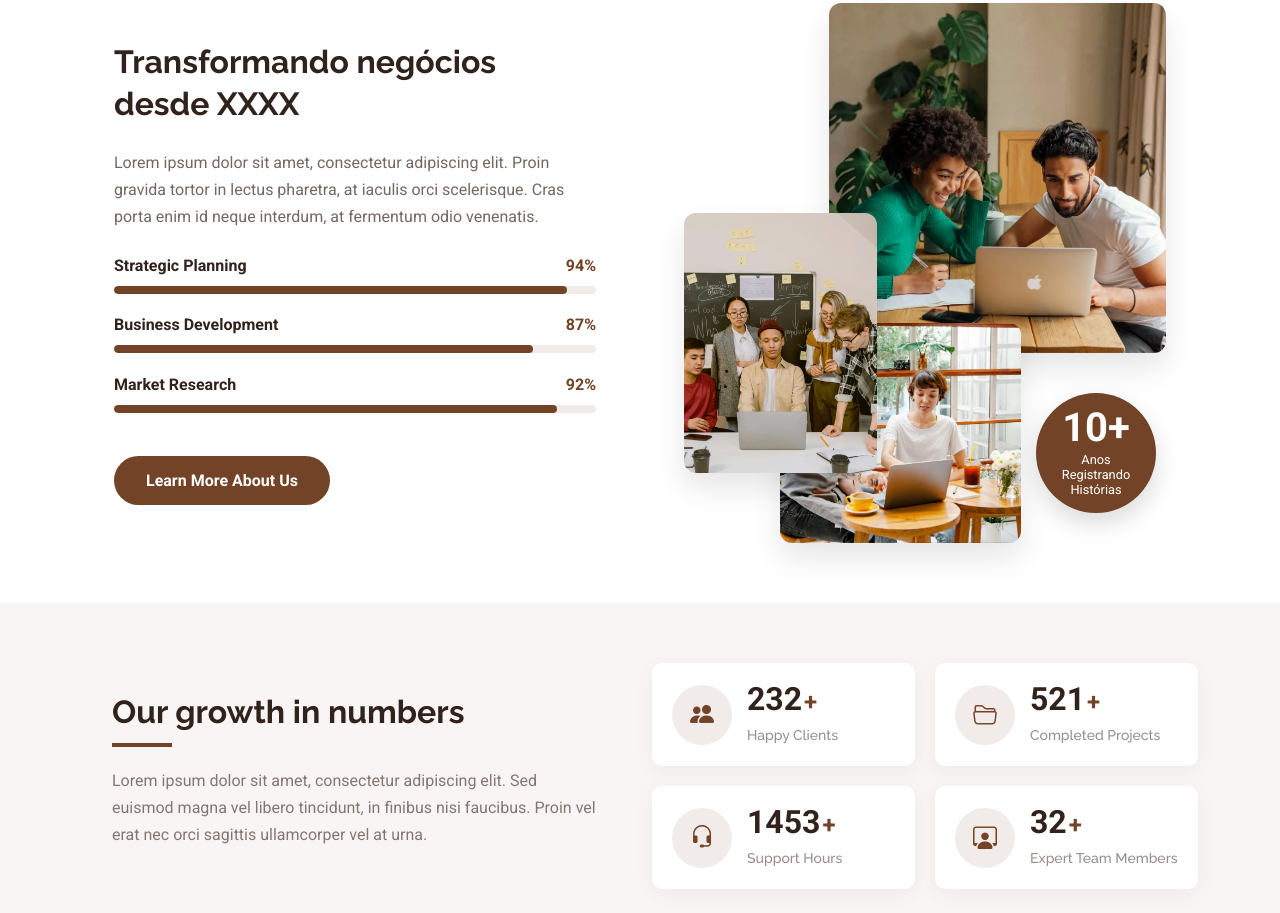
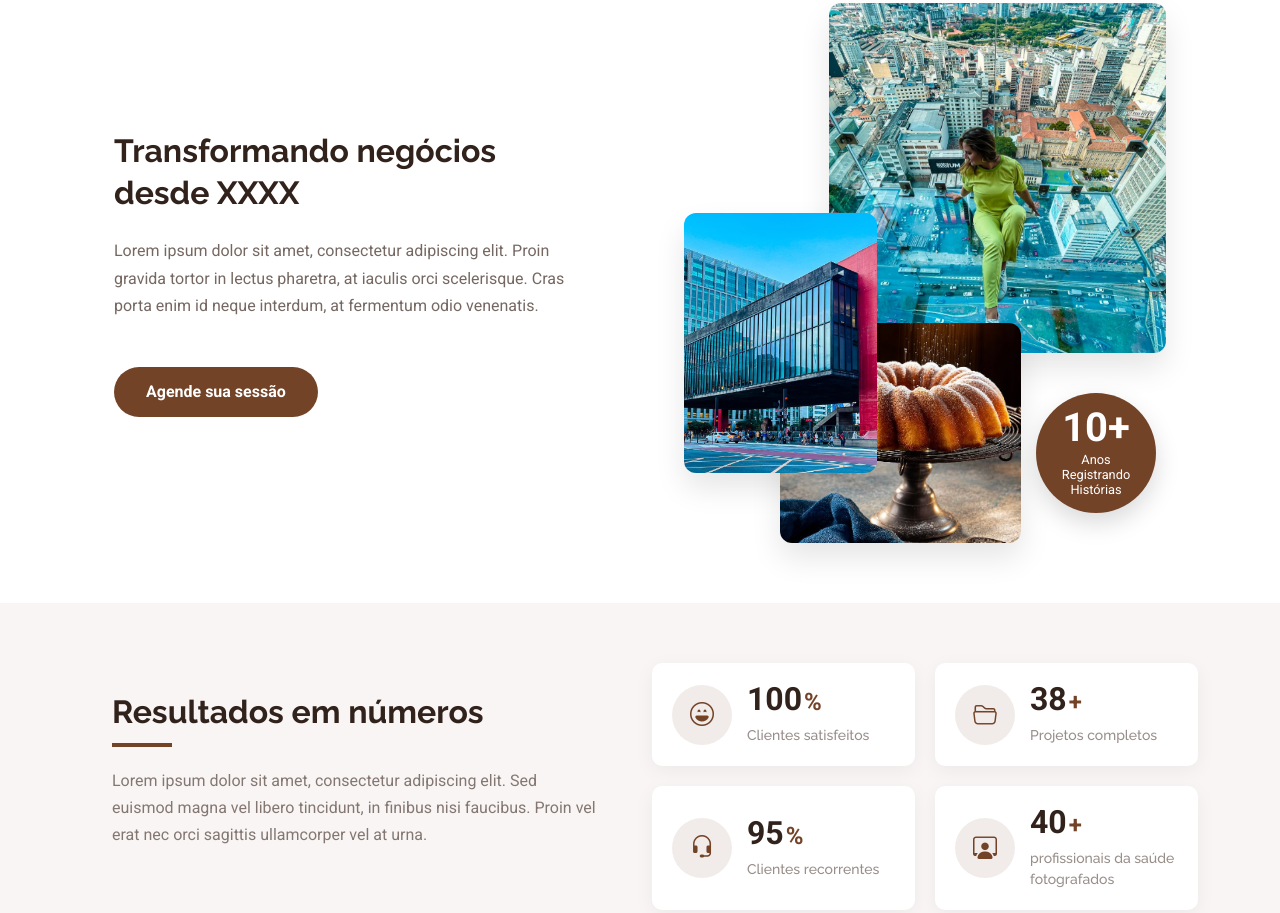
Before and after one commit to DiegoReports/Gizulinski, a plain HTML site: page index.html in a window 1280 px wide. Shown: the part 1770-2683 px from the top of the page. Drawn offline with Linux system fonts and the light colour scheme.

Commit message:
Update: add new contents services

```diff
--- a/index.html
+++ b/index.html
@@ -191,9 +191,9 @@ Cada ensaio é um convite para enxergar além da estética: é sobre confiança,
         <div class="row align-items-center about-showcase">
           <div class="col-lg-6 order-lg-2" data-aos="fade-left" data-aos-delay="300">
             <div class="about-image-grid">
-              <img src="assets/img/about/about-15.webp" class="img-grid-main" alt="Our company vision">
-              <img src="assets/img/about/about-17.webp" class="img-grid-secondary" alt="Our team">
-              <img src="assets/img/about/about-square-5.webp" class="img-grid-tertiary" alt="Our workspace">
+              <img src="./assets/img/gallery/Fotografia_Gidzulinski_sao_paulo_cidade.png" class="img-grid-main" alt="Our team">
+              <img src="./assets/img/gallery/Fotografia_Gidzulinski_cidade_trianon_masp.png" class="img-grid-tertiary" alt="Our workspace">
+              <img src="./assets/img/gallery/Fotografia_Gidzulinski_cake.png" class="img-grid-secondary" alt="Our company vision">
               <div class="experience-badge" data-aos="zoom-in" data-aos-delay="500">
                 <span class="years">10+</span>
                 <span class="text">Anos Registrando Histórias</span>
@@ -205,37 +205,8 @@ Cada ensaio é um convite para enxergar além da estética: é sobre confiança,
               <h3>Transformando negócios desde XXXX</h3>
               <p class="mb-4">Lorem ipsum dolor sit amet, consectetur adipiscing elit. Proin gravida tortor in lectus pharetra, at iaculis orci scelerisque. Cras porta enim id neque interdum, at fermentum odio venenatis.</p>
 
-              <div class="progress-item">
-                <div class="d-flex justify-content-between">
-                  <span class="progress-title">Strategic Planning</span>
-                  <span class="progress-percent">94%</span>
-                </div>
-                <div class="progress">
-                  <div class="progress-bar" role="progressbar" style="width: 94%" aria-valuenow="94" aria-valuemin="0" aria-valuemax="100"></div>
-                </div>
-              </div>
 
-              <div class="progress-item">
-                <div class="d-flex justify-content-between">
-                  <span class="progress-title">Business Development</span>
-                  <span class="progress-percent">87%</span>
-                </div>
-                <div class="progress">
-                  <div class="progress-bar" role="progressbar" style="width: 87%" aria-valuenow="87" aria-valuemin="0" aria-valuemax="100"></div>
-                </div>
-              </div>
-
-              <div class="progress-item">
-                <div class="d-flex justify-content-between">
-                  <span class="progress-title">Market Research</span>
-                  <span class="progress-percent">92%</span>
-                </div>
-                <div class="progress">
-                  <div class="progress-bar" role="progressbar" style="width: 92%" aria-valuenow="92" aria-valuemin="0" aria-valuemax="100"></div>
-                </div>
-              </div>
-
-              <a href="about.html" class="btn btn-discover mt-4">Learn More About Us</a>
+              <a href="about.html" class="btn btn-discover mt-4">Agende sua sessão</a>
             </div>
           </div>
         </div>
@@ -253,7 +224,7 @@ Cada ensaio é um convite para enxergar além da estética: é sobre confiança,
 
           <div class="col-lg-6 col-md-12">
             <div class="stats-overview text-center text-lg-start" data-aos="fade-right" data-aos-delay="200">
-              <h3>Our growth in numbers</h3>
+              <h3>Resultados em números</h3>
               <p>Lorem ipsum dolor sit amet, consectetur adipiscing elit. Sed euismod magna vel libero tincidunt, in finibus nisi faucibus. Proin vel erat nec orci sagittis ullamcorper vel at urna.</p>
             </div>
           </div>
@@ -262,13 +233,13 @@ Cada ensaio é um convite para enxergar além da estética: é sobre confiança,
             <div class="stats-grid" data-aos="zoom-in" data-aos-delay="300">
               <div class="stats-card">
                 <div class="stats-icon">
-                  <i class="bi bi-people-fill"></i>
+                  <i class="bi bi-emoji-laughing"></i>
                 </div>
                 <div class="stats-content">
                   <div class="stats-number">
-                    <span data-purecounter-start="0" data-purecounter-end="232" data-purecounter-duration="1" class="purecounter"></span><span class="plus">+</span>
+                    <span data-purecounter-start="0" data-purecounter-end="100" data-purecounter-duration="1" class="purecounter"></span><span class="plus">%</span>
                   </div>
-                  <p>Happy Clients</p>
+                  <p>Clientes satisfeitos</p>
                 </div>
               </div>
 
@@ -278,9 +249,9 @@ Cada ensaio é um convite para enxergar além da estética: é sobre confiança,
                 </div>
                 <div class="stats-content">
                   <div class="stats-number">
-                    <span data-purecounter-start="0" data-purecounter-end="521" data-purecounter-duration="1" class="purecounter"></span><span class="plus">+</span>
+                    <span data-purecounter-start="0" data-purecounter-end="38" data-purecounter-duration="1" class="purecounter"></span><span class="plus">+</span>
                   </div>
-                  <p>Completed Projects</p>
+                  <p>Projetos completos</p>
                 </div>
               </div>
 
@@ -290,9 +261,9 @@ Cada ensaio é um convite para enxergar além da estética: é sobre confiança,
                 </div>
                 <div class="stats-content">
                   <div class="stats-number">
-                    <span data-purecounter-start="0" data-purecounter-end="1453" data-purecounter-duration="1" class="purecounter"></span><span class="plus">+</span>
+                    <span data-purecounter-start="0" data-purecounter-end="95" data-purecounter-duration="1" class="purecounter"></span><span class="plus">%</span>
                   </div>
-                  <p>Support Hours</p>
+                  <p>Clientes recorrentes</p>
                 </div>
               </div>
 
@@ -302,9 +273,9 @@ Cada ensaio é um convite para enxergar além da estética: é sobre confiança,
                 </div>
                 <div class="stats-content">
                   <div class="stats-number">
-                    <span data-purecounter-start="0" data-purecounter-end="32" data-purecounter-duration="1" class="purecounter"></span><span class="plus">+</span>
+                    <span data-purecounter-start="0" data-purecounter-end="40" data-purecounter-duration="1" class="purecounter"></span><span class="plus">+</span>
                   </div>
-                  <p>Expert Team Members</p>
+                  <p>profissionais da saúde fotografados</p>
                 </div>
               </div>
             </div>
@@ -1084,7 +1055,7 @@ a essência de quem está diante da câmera.</p>
                       <h3>Ensaio</h3>
                       <span>São Paulo</span>
                       <div class="member-social">
-                        <a href="#"><i class="bi bi-instagram"></i></a>
+                        <a href="https://www.instagram.com/p/DMQFRyRO9kv/?utm_source=ig_web_copy_link&igsh=MzRlODBiNWFlZA==" target="_blank"><i class="bi bi-instagram"></i></a>
                       </div>
                       <div class="member-bio">
                         <p>Lorem ipsum dolor sit amet, consectetur adipiscing elit. Ut elit tellus, luctus nec ullamcorper mattis.</p>
@@ -1102,7 +1073,7 @@ a essência de quem está diante da câmera.</p>
                       <h3>Dra. Laura Sieiro</h3>
                       <span>Ginecologista e Obstetra</span>
                       <div class="member-social">
-                        <a href="#"><i class="bi bi-instagram"></i></a>
+                        <a href="https://www.instagram.com/reel/DF5fwcSusFp/?utm_source=ig_web_copy_link&igsh=MzRlODBiNWFlZA==" target="_blank"><i class="bi bi-instagram"></i></a>
                       </div>
                       <div class="member-bio">
                         <p>Duis aute irure dolor in reprehenderit in voluptate velit esse cillum dolore eu fugiat nulla pariatur.</p>
@@ -1135,12 +1106,10 @@ a essência de quem está diante da câmera.</p>
                       <img src="./assets/img/gallery/Fotografia_Gidzulinski_evento_my_pausa.png" class="img-fluid" alt="" loading="lazy">
                     </div>
                     <div class="member-info">
-                      <h3>Olivia Thompson</h3>
-                      <span>Lead Developer</span>
+                      <h3>MYP My.pausa 2025</h3>
+                      <span>Evento</span>
                       <div class="member-social">
-                        <a href="#"><i class="bi bi-twitter-x"></i></a>
-                        <a href="#"><i class="bi bi-facebook"></i></a>
-                        <a href="#"><i class="bi bi-linkedin"></i></a>
+                        <a href="#"><i class="bi bi-instagram"></i></a>
                       </div>
                       <div class="member-bio">
                         <p>Sed ut perspiciatis unde omnis iste natus error sit voluptatem accusantium doloremque laudantium.</p>
@@ -1155,12 +1124,10 @@ a essência de quem está diante da câmera.</p>
                       <img src="./assets/img/gallery/Fotografia_Gidzulinski_evento_conexaoEbem.png" class="img-fluid" alt="" loading="lazy">
                     </div>
                     <div class="member-info">
-                      <h3>Jason Parker</h3>
-                      <span>UI/UX Designer</span>
+                      <h3>Conexão EBEM 2025</h3>
+                      <span>Espaço Lustic</span>
                       <div class="member-social">
-                        <a href="#"><i class="bi bi-twitter-x"></i></a>
-                        <a href="#"><i class="bi bi-facebook"></i></a>
-                        <a href="#"><i class="bi bi-linkedin"></i></a>
+                        <a href="#"><i class="bi bi-instagram"></i></a>
                       </div>
                       <div class="member-bio">
                         <p>Nemo enim ipsam voluptatem quia voluptas sit aspernatur aut odit aut fugit, sed quia consequuntur magni.</p>
```
Also changed, not shown: assets/img/gallery/Fotografia_Gidzulinski_cake.png (added), assets/img/gallery/Fotografia_Gidzulinski_cidade_trianon_masp.png (added), assets/img/gallery/Fotografia_Gidzulinski_esportiva.png (added), assets/img/gallery/Fotografia_Gidzulinski_sao_paulo_cidade.png (added).
